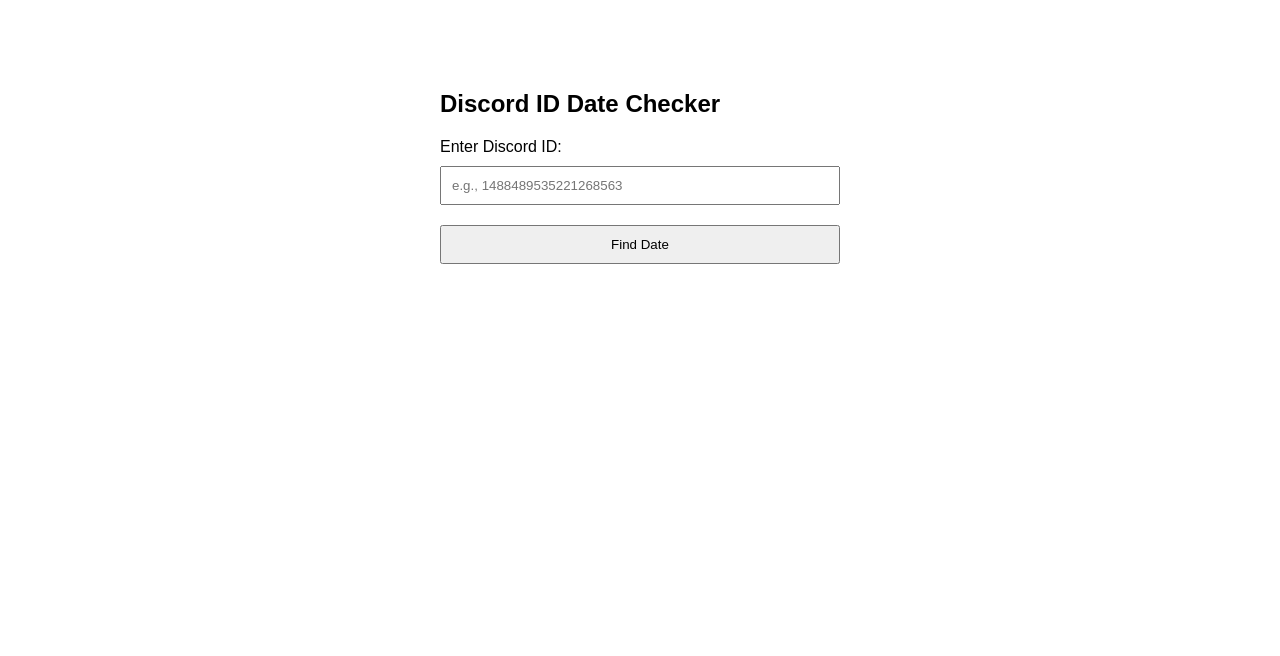
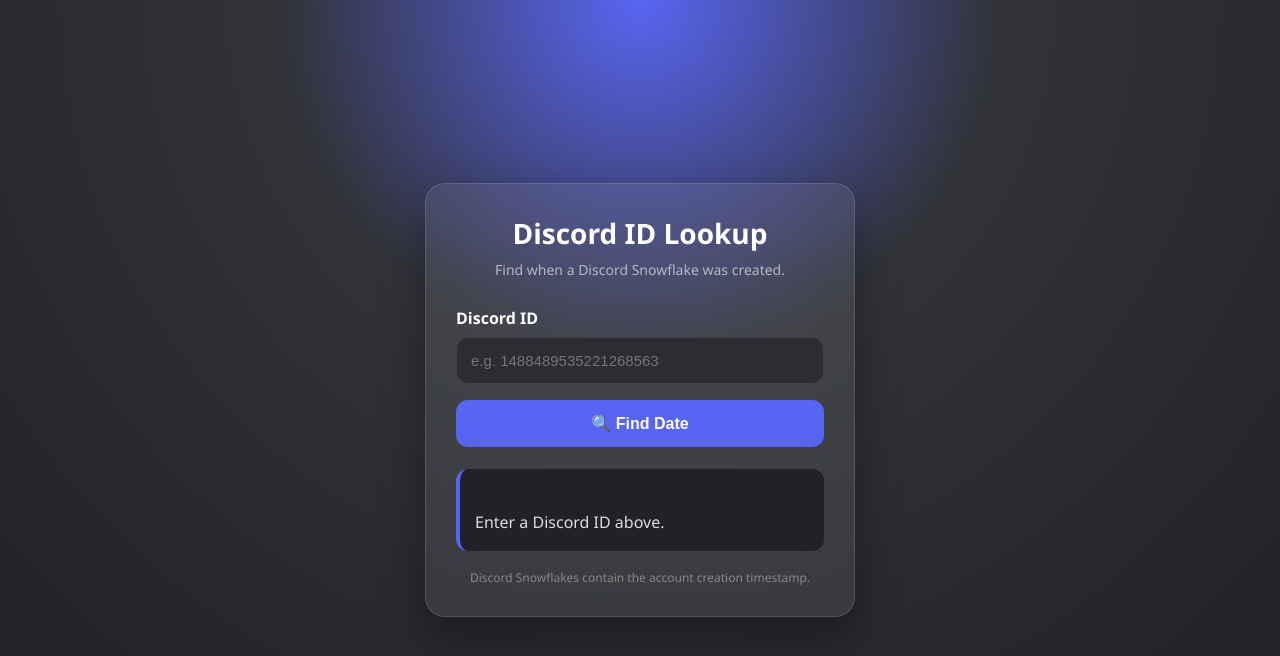
Before and after one commit to rajzuriel-dev/dclookup, a plain HTML site: page index.html in a window 1280 px wide. Drawn offline with Linux system fonts and the light colour scheme.

Commit message:
Add files via upload

```diff
--- a/index.html
+++ b/index.html
@@ -4,27 +4,165 @@
 <meta charset="UTF-8">
 <meta name="viewport" content="width=device-width, initial-scale=1.0">
 <title>Discord Lookup</title>
+
 <style>
-        body { font-family: sans-serif; max-width: 400px; margin: 50px auto; padding: 20px; }
-        input, button { width: 100%; padding: 10px; margin: 10px 0; box-sizing: border-box; }
-        #result { font-weight: bold; margin-top: 15px; white-space: pre-line; }
+*{
+    margin:0;
+    padding:0;
+    box-sizing:border-box;
+}
+
+body{
+    font-family:"Segoe UI",Tahoma,Geneva,Verdana,sans-serif;
+    min-height:100vh;
+    display:flex;
+    justify-content:center;
+    align-items:center;
+    background:
+        radial-gradient(circle at top,#5865F2 0%,#313338 35%,#1E1F22 100%);
+    color:white;
+}
+
+.container{
+    width:100%;
+    max-width:430px;
+    padding:30px;
+    border-radius:20px;
+    background:rgba(255,255,255,.08);
+    backdrop-filter:blur(18px);
+    border:1px solid rgba(255,255,255,.12);
+    box-shadow:
+        0 20px 45px rgba(0,0,0,.35);
+    animation:fade .5s ease;
+}
+
+@keyframes fade{
+    from{
+        opacity:0;
+        transform:translateY(15px);
+    }
+    to{
+        opacity:1;
+        transform:none;
+    }
+}
+
+h2{
+    text-align:center;
+    margin-bottom:8px;
+    font-size:28px;
+}
+
+.subtitle{
+    text-align:center;
+    color:#b5bac1;
+    margin-bottom:28px;
+    font-size:14px;
+}
+
+label{
+    display:block;
+    margin-bottom:8px;
+    font-weight:600;
+}
+
+input{
+    width:100%;
+    padding:14px;
+    font-size:15px;
+    border-radius:12px;
+    border:1px solid #444;
+    background:#2B2D31;
+    color:white;
+    outline:none;
+    transition:.2s;
+}
+
+input:focus{
+    border-color:#5865F2;
+    box-shadow:0 0 0 4px rgba(88,101,242,.25);
+}
+
+button{
+    width:100%;
+    margin-top:16px;
+    padding:14px;
+    font-size:16px;
+    font-weight:600;
+    border:none;
+    border-radius:12px;
+    cursor:pointer;
+    background:#5865F2;
+    color:white;
+    transition:.25s;
+}
+
+button:hover{
+    background:#6D79FF;
+    transform:translateY(-2px);
+    box-shadow:0 8px 20px rgba(88,101,242,.35);
+}
+
+button:active{
+    transform:translateY(0);
+}
+
+#result{
+    margin-top:22px;
+    padding:15px;
+    border-radius:12px;
+    background:#202225;
+    border-left:4px solid #5865F2;
+    white-space:pre-line;
+    line-height:1.6;
+    min-height:60px;
+    word-break:break-word;
+    color:#dcddde;
+}
+
+.footer{
+    margin-top:18px;
+    text-align:center;
+    color:#888;
+    font-size:12px;
+}
 </style>
 </head>
+
 <body>
 
-    <h2>Discord ID Date Checker</h2>
-    <label for="snowflake">Enter Discord ID:</label>
-    <input type="text" id="snowflake" placeholder="e.g., 1488489535221268563">
-    <button onclick="checkDate()">Find Date</button>
+<div class="container">
 
-    <div id="result"></div>
+<h2>Discord ID Lookup</h2>
+<p class="subtitle">Find when a Discord Snowflake was created.</p>
+
+<label for="snowflake">Discord ID</label>
+
+<input
+type="text"
+id="snowflake"
+placeholder="e.g. 1488489535221268563"
+onkeydown="if(event.key==='Enter') checkDate()">
+
+<button onclick="checkDate()">
+🔍 Find Date
+</button>
+
+<div id="result">
+Enter a Discord ID above.
+</div>
+
+<div class="footer">
+Discord Snowflakes contain the account creation timestamp.
+</div>
+
+</div>
 
 <script>
 function checkDate() {
     const input = document.getElementById('snowflake').value.trim();
     const resultDiv = document.getElementById('result');
 
-            // Validate input is numbers only
     if (!/^\d+$/.test(input)) {
         resultDiv.innerText = "Please enter a valid numeric ID.";
         return;
@@ -35,13 +173,15 @@
         const timestampMs = Number((snowflake >> 22n) + 1420070400000n);
         const date = new Date(timestampMs);
 
-                // Check if date is valid
         if (isNaN(date.getTime())) {
             resultDiv.innerText = "Invalid Discord ID.";
             return;
         }
 
-                resultDiv.innerText = `UTC: ${date.toUTCString()}\nLocal: ${date.toLocaleString()}`;
+        resultDiv.innerText =
+`UTC: ${date.toUTCString()}
+Local: ${date.toLocaleString()}`;
+
     } catch (error) {
         resultDiv.innerText = "Error processing ID.";
     }
```
Lines whose indentation alone changed are shown as unchanged.
